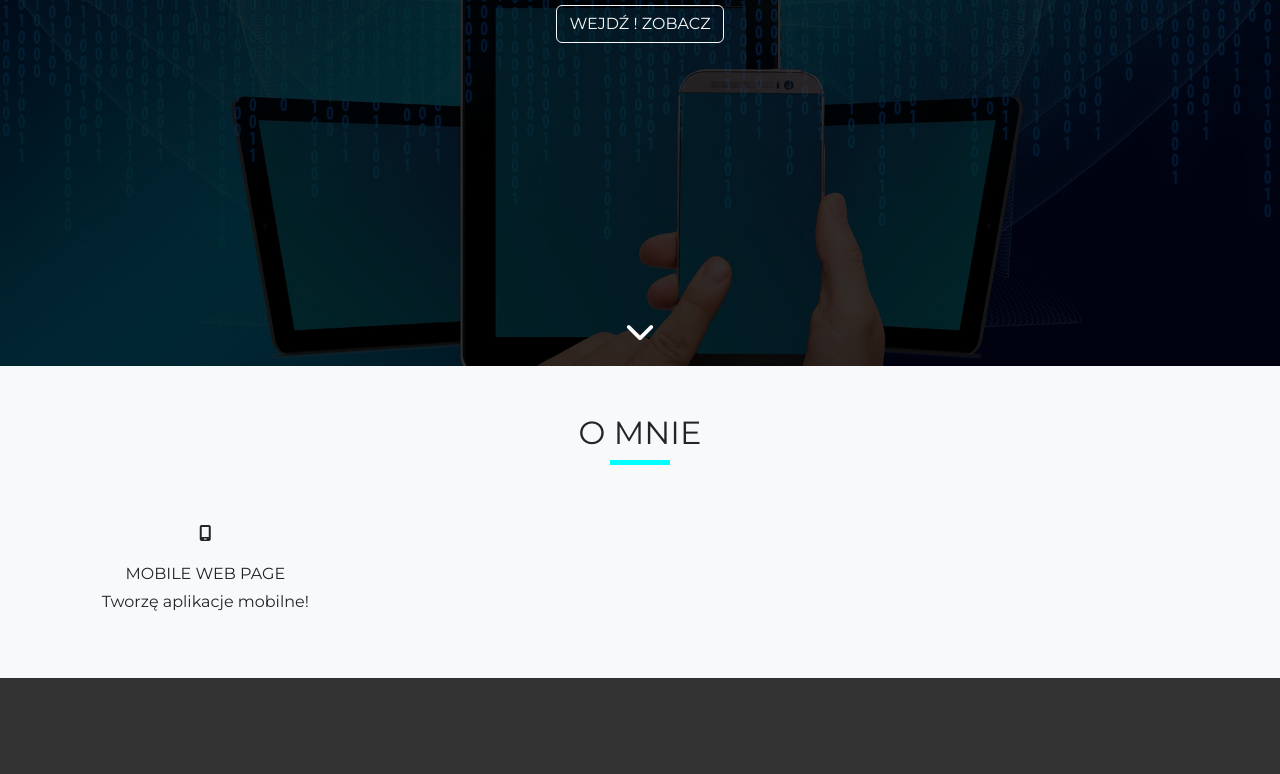
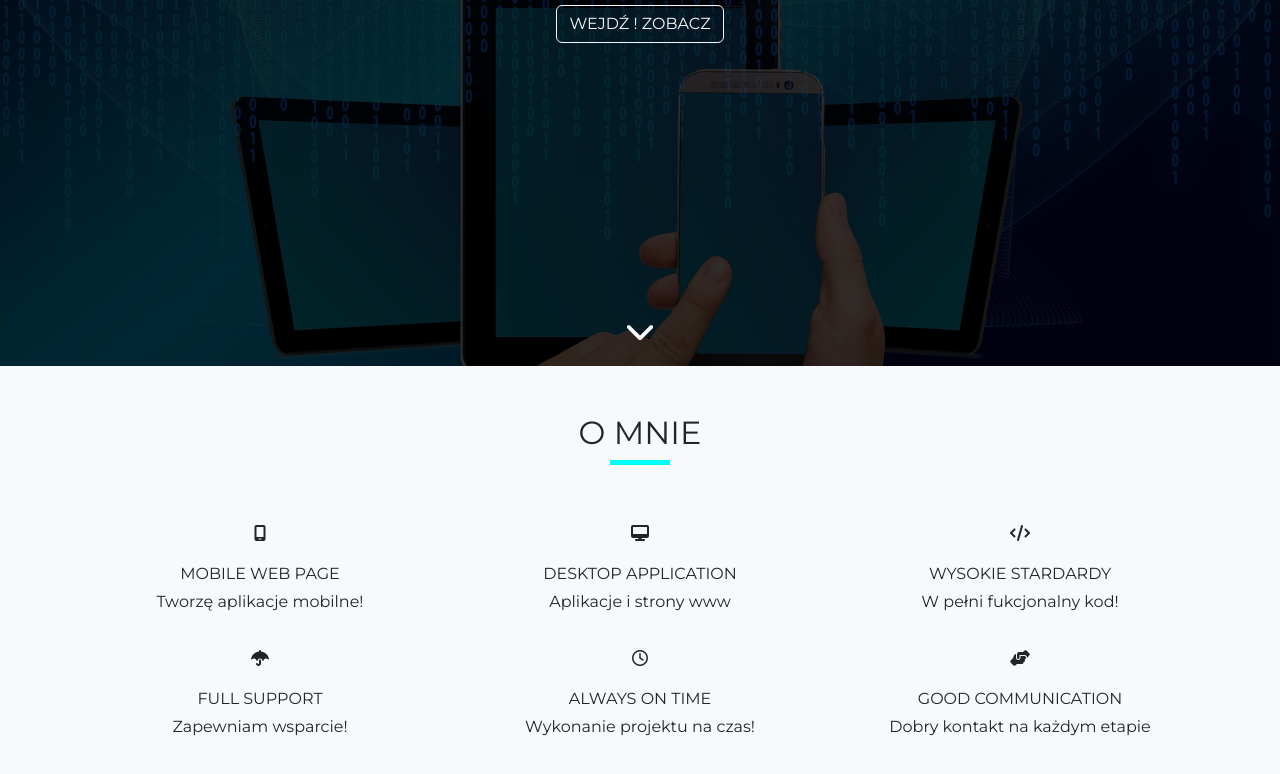
Before and after one commit to Wilkubone/PWNS, a plain HTML site: page index.html in a window 1280 px wide. Shown: the part 434-1208 px from the top of the page. Before the commit the page ends 1112 px from the top, so only its background shows below. Drawn offline with nearby package versions, Linux system fonts and the light colour scheme.

Commit message:
add new about me

```diff
--- a/index.html
+++ b/index.html
@@ -17,6 +17,7 @@
 </head>
 
 <body>
+    <!-- NAVIGATION -->
     <nav class="navbar navbar-expand-lg
     position-fixed top-0 w-100 py-4">
         <div class="container">
@@ -38,7 +39,7 @@
             </div>
         </div>
     </nav>
-    <!-- Powitanie -->
+    <!-- WELECOME -->
     <header class="hero-img" id="home">
         <div class="hero-text text-center p-4">
             <h1>Witam na mojej <span class="blue-text">stronie</span></h1>
@@ -50,18 +51,46 @@
         <a href="#aboutme"><i class="fa-solid fa-chevron-down"></i></a>
     </header>
 
-    <!-- about -->
+    <!-- ABOUT -->
     <main>
         <section id="aboutme" class="aboutme bg-light py-5">
-            <div class="div contener">
+            <div class="container">
                 <h2 class="section-title">o mnie</h2>
                 <div class="underline"></div>
-                <div class="row">
-                    <div class="col-sm-6 col-md-4 text-center">
-                        <p><i class="fa-solid fa-mobile-screen"></i></p>
-                        <p class="aboutme-card-title mb-1">Mobile web page</p>
-                        <p class="aboutme-card-text">Tworzę aplikacje mobilne!</p>
+                    <div class="row">
+                        <div class="col-sm-6 col-md-4 text-center">
+                            <p><i class="fa-solid fa-mobile-screen"></i></p>
+                            <p class="aboutme-card-title mb-1">Mobile web page</p>
+                            <p class="aboutme-card-text">Tworzę aplikacje mobilne!</p>
+                        </div>
+                        <div class="col-sm-6 col-md-4 text-center">
+                            <p><i class="fa-solid fa-desktop"></i></p>
+                            <p class="aboutme-card-title mb-1">desktop application</p>
+                            <p class="aboutme-card-text">Aplikacje i strony www</p>
+                        </div>
+
+                        <div class="col-sm-6 col-md-4 text-center">
+                            <p><i class="fa-solid fa-code"></i></p>
+                            <p class="aboutme-card-title mb-1">Wysokie stardardy</p>
+                            <p class="aboutme-card-text">W pełni fukcjonalny kod!</p>
+                        </div>
+                        <div class="col-sm-6 col-md-4 text-center">
+                            <p><i class="fa-solid fa-umbrella"></i></p>
+                            <p class="aboutme-card-title mb-1">Full support</p>
+                            <p class="aboutme-card-text">Zapewniam wsparcie!</p>
+                        </div>
+                        <div class="col-sm-6 col-md-4 text-center">
+                            <p><i class="fa-regular fa-clock"></i></p>
+                            <p class="aboutme-card-title mb-1">Always on time</p>
+                            <p class="aboutme-card-text">Wykonanie projektu na czas!</p>
+                        </div>
+                        <div class="col-sm-6 col-md-4 text-center">
+                            <p><i class="fa-solid fa-handshake-angle"></i></p>
+                            <p class="aboutme-card-title mb-1">Good communication</p>
+                            <p class="aboutme-card-text">Dobry kontakt na każdym etapie</p>
+                        </div>
                     </div>
+            </div>
         </section>
     </main>
 
--- a/sass/main.scss
+++ b/sass/main.scss
@@ -106,11 +106,11 @@ header.hero-img {
 	}
 
 	.aboutme-card-title {
-		font-style: 10px;
+		font-style: 18px;
 		text-transform: uppercase;
 	}
-	.aboutme-card-ext {
-		font-style: 16px;
+	.aboutme-card-text {
+		font-style: 14px;
 	}
 
 }
```
Also changed, not shown: css/main.css.
